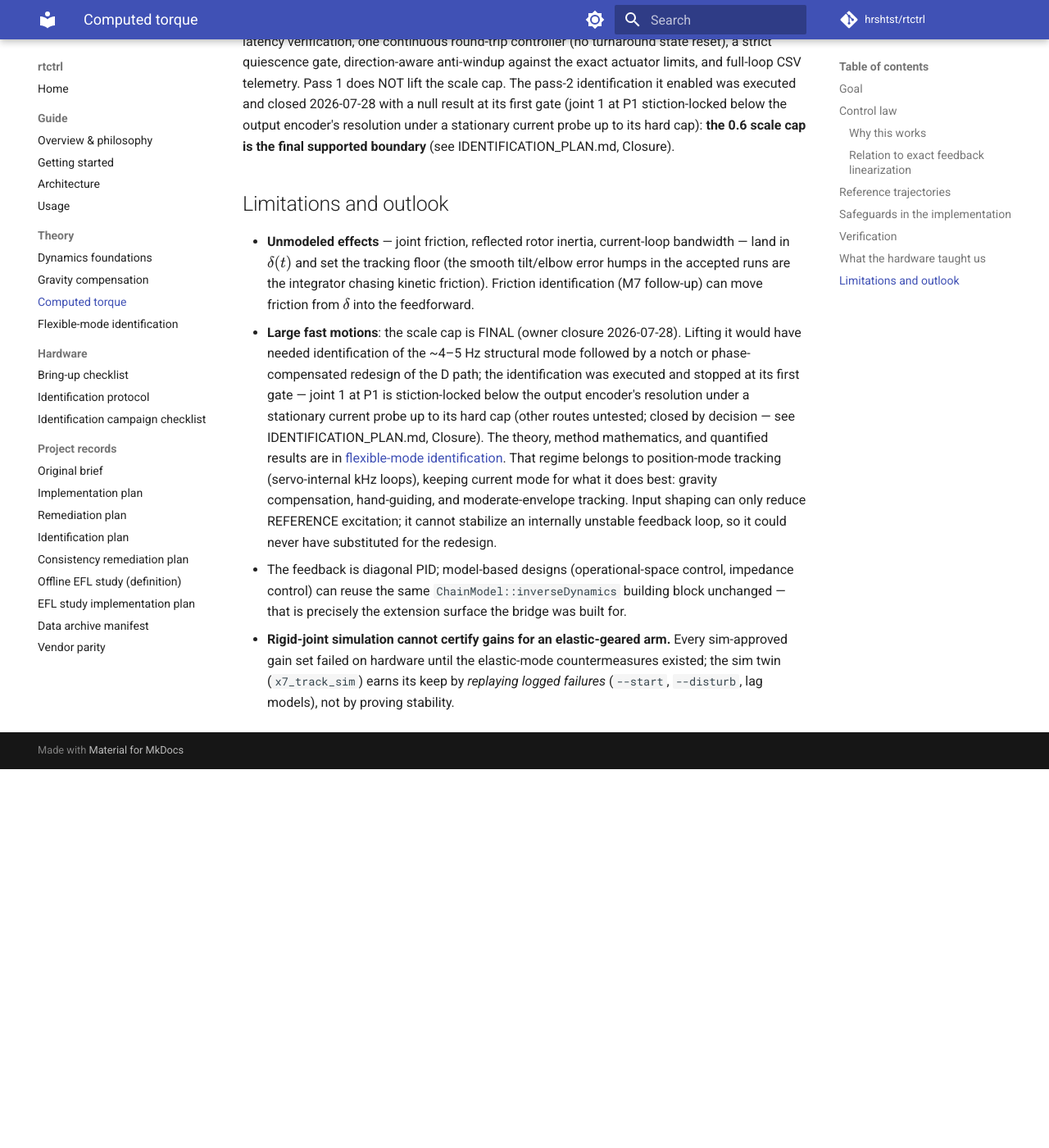
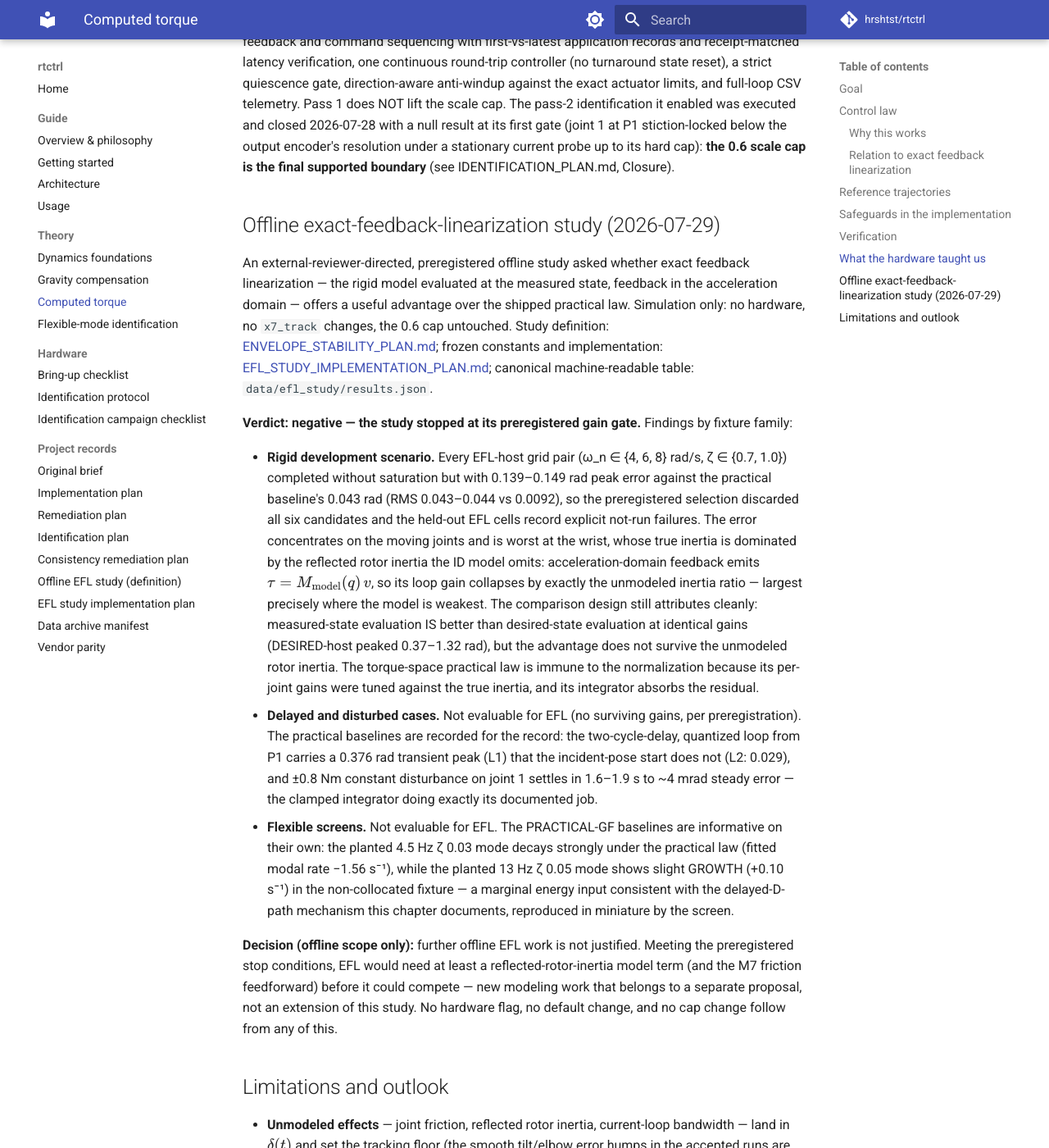
Before and after one commit to hrshtst/rtctrl, an MkDocs documentation site: the page built from docs/theory/computed-torque.md, in a window 1280 px wide and 1400 px high, scrolled down 4247 px. Shown: the whole window at 82% size. Built offline with MkDocs 1.6.1 and Material for MkDocs 9.7.7, drawn with Linux system fonts in a browser that asks for light colours; comment, search, counter and statistics services are not loaded; before the commit the page ends 5185 px from its top, so only the background shows below that; some of the changed text lies outside the part shown.

Commit message:
docs(theory): offline EFL study findings; plan status (EFL-2)
The chapter gains the study report: negative verdict at the
preregistered gain gate, with the rigid, delayed/disturbed, and
flexible findings stated separately — including the attribution
(measured-state evaluation beats desired-state at identical gains,
but acceleration-domain feedback collapses against the unmodeled
reflected rotor inertia at the wrist) and the PRACTICAL-GF baseline
observations (L1 delay transient; the planted 13 Hz mode marginally
pumped at +0.10 1/s, the chapter's delayed-D-path mechanism in
miniature). Further offline EFL work is not justified per the stop
conditions; any reflected-inertia modeling is a separate proposal.
Both plan documents' status lines record execution and closure, plus
the one path preregistration had not enumerated (no surviving gain
candidate, handled as a result, not a provenance defect).

```diff
--- a/docs/theory/computed-torque.md
+++ b/docs/theory/computed-torque.md
@@ -79,7 +79,10 @@ feedforward variant instead:
 - it is one RNEA call per cycle, cheap at any rate.
 
 The price is that the error dynamics are only approximately linear;
-for the CRANE-X7's speeds this is far below other error sources.
+for the CRANE-X7's speeds this is far below other error sources. The
+exact variant was never hardware-tested here; a preregistered offline
+study of it is recorded in
+[the offline EFL study](#offline-exact-feedback-linearization-study-2026-07-29).
 
 ## Reference trajectories
 
@@ -216,6 +219,61 @@ below the output encoder's resolution under a stationary current
 probe up to its hard cap): **the 0.6 scale cap is the final
 supported boundary** (see IDENTIFICATION_PLAN.md, Closure).
 
+## Offline exact-feedback-linearization study (2026-07-29)
+
+An external-reviewer-directed, preregistered offline study asked
+whether exact feedback linearization — the rigid model evaluated at
+the measured state, feedback in the acceleration domain — offers a
+useful advantage over the shipped practical law. Simulation only: no
+hardware, no `x7_track` changes, the 0.6 cap untouched. Study
+definition: [ENVELOPE_STABILITY_PLAN.md](../ENVELOPE_STABILITY_PLAN.md);
+frozen constants and implementation:
+[EFL_STUDY_IMPLEMENTATION_PLAN.md](../EFL_STUDY_IMPLEMENTATION_PLAN.md);
+canonical machine-readable table: `data/efl_study/results.json`.
+
+**Verdict: negative — the study stopped at its preregistered gain
+gate.** Findings by fixture family:
+
+- **Rigid development scenario.** Every EFL-host grid pair
+  (ω_n ∈ {4, 6, 8} rad/s, ζ ∈ {0.7, 1.0}) completed without
+  saturation but with 0.139–0.149 rad peak error against the
+  practical baseline's 0.043 rad (RMS 0.043–0.044 vs 0.0092), so the
+  preregistered selection discarded all six candidates and the
+  held-out EFL cells record explicit not-run failures. The error
+  concentrates on the moving joints and is worst at the wrist, whose
+  true inertia is dominated by the reflected rotor inertia the ID
+  model omits: acceleration-domain feedback emits
+  $\tau = M_{\text{model}}(q)\,v$, so its loop gain collapses by
+  exactly the unmodeled inertia ratio — largest precisely where the
+  model is weakest. The comparison design still attributes cleanly:
+  measured-state evaluation IS better than desired-state evaluation
+  at identical gains (DESIRED-host peaked 0.37–1.32 rad), but the
+  advantage does not survive the unmodeled rotor inertia. The
+  torque-space practical law is immune to the normalization because
+  its per-joint gains were tuned against the true inertia, and its
+  integrator absorbs the residual.
+- **Delayed and disturbed cases.** Not evaluable for EFL (no
+  surviving gains, per preregistration). The practical baselines are
+  recorded for the record: the two-cycle-delay, quantized loop from
+  P1 carries a 0.376 rad transient peak (L1) that the incident-pose
+  start does not (L2: 0.029), and ±0.8 Nm constant disturbance on
+  joint 1 settles in 1.6–1.9 s to ~4 mrad steady error — the clamped
+  integrator doing exactly its documented job.
+- **Flexible screens.** Not evaluable for EFL. The PRACTICAL-GF
+  baselines are informative on their own: the planted 4.5 Hz ζ 0.03
+  mode decays strongly under the practical law (fitted modal rate
+  −1.56 s⁻¹), while the planted 13 Hz ζ 0.05 mode shows slight
+  GROWTH (+0.10 s⁻¹) in the non-collocated fixture — a marginal
+  energy input consistent with the delayed-D-path mechanism this
+  chapter documents, reproduced in miniature by the screen.
+
+**Decision (offline scope only):** further offline EFL work is not
+justified. Meeting the preregistered stop conditions, EFL would need
+at least a reflected-rotor-inertia model term (and the M7 friction
+feedforward) before it could compete — new modeling work that belongs
+to a separate proposal, not an extension of this study. No hardware
+flag, no default change, and no cap change follow from any of this.
+
 ## Limitations and outlook
 
 - **Unmodeled effects** — joint friction, reflected rotor inertia,
```
Also changed, not shown: docs/EFL_STUDY_IMPLEMENTATION_PLAN.md (+15 -8 lines), docs/ENVELOPE_STABILITY_PLAN.md (+10 -1 lines).
